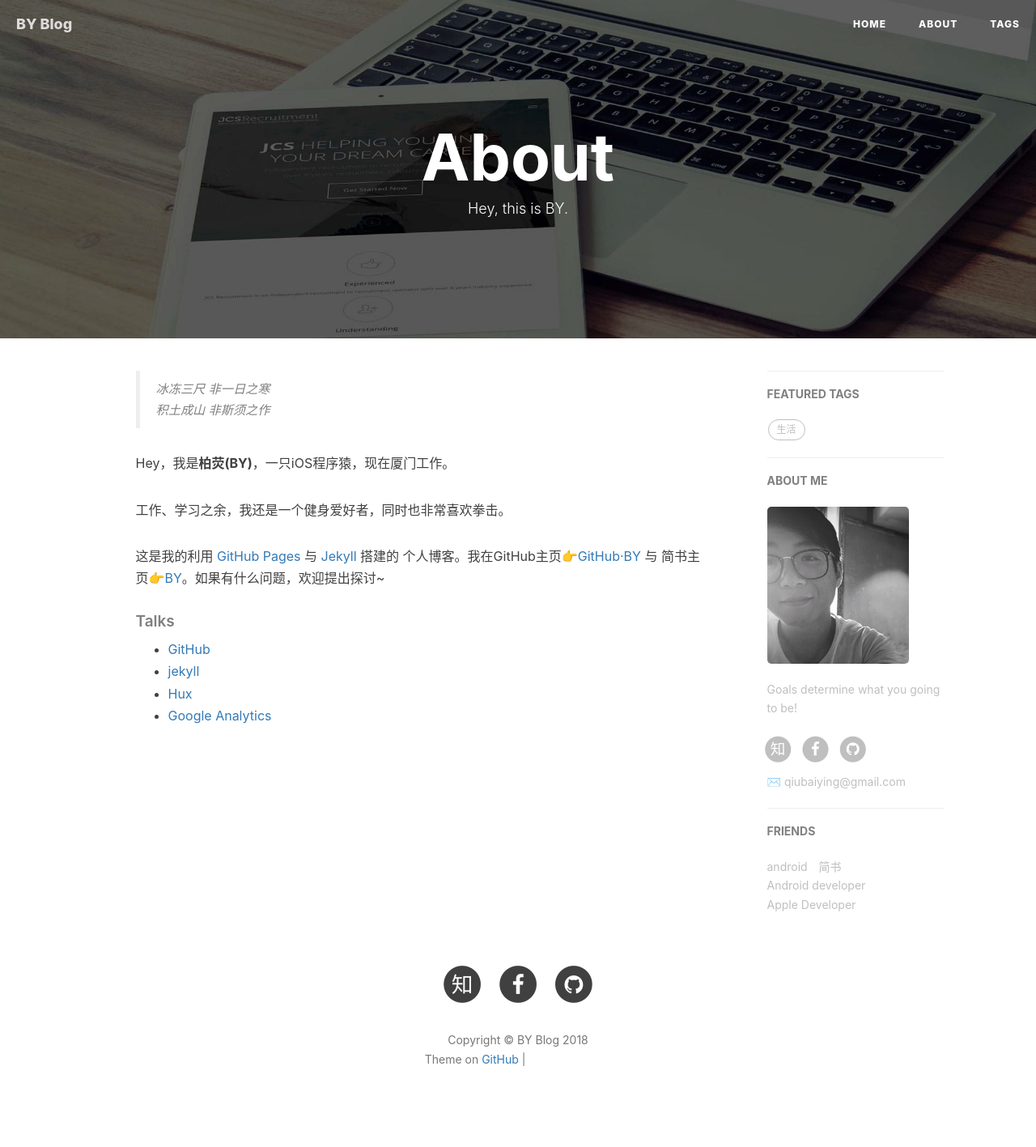
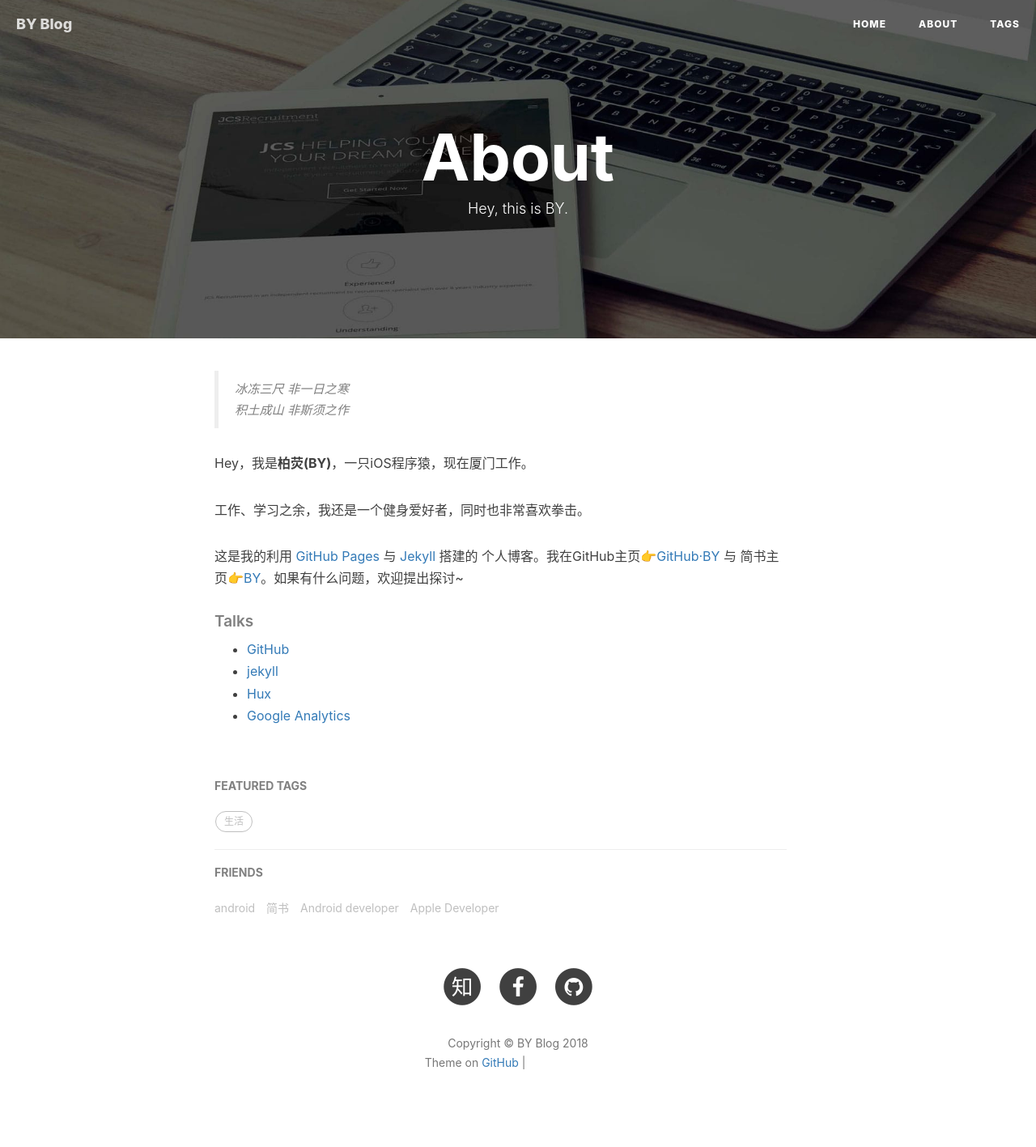
Before and after one commit to MR-GuoQing/blog, a Jekyll site: the page built from about.html, in a window 1280 px wide. Shown: the whole page at 81% size. Built offline with Jekyll 4.4.1, drawn with Linux system fonts in a browser that asks for light colours; nearby versions of some CDN libraries; comment, search, counter and statistics services are not loaded; grey boxes are pictures that could not be loaded.

Commit message:
Update _config.yml

```diff
--- a/_config.yml
+++ b/_config.yml
@@ -1,18 +1,18 @@
 # Site settings
 title: BY Blog
 SEOTitle: MR-GuoQing的博客 | guoqing Blog
-header-img: img/post-bg-desk.jpg
-email: qiubaiying@gmail.com
+header-img: img/bg-index.jpg
+email: guoqing.zhang.1990@gmail.com
 description: "Every failure is leading towards success."
 keyword: " MR-GuoQing, zhangguoqing, 张国庆, android, java, java script,ios"
 url: "http://mr-guoqing.github.io"          # your host, for absolute URL
 baseurl: ""      # for example, '/blog' if your blog hosted on 'host/blog'
-github_repo: "https://github.com/qiubaiying/qiubaiying.github.io.git" # you code repository
+github_repo: "https://github.com/mr-guoqing/mr-guoqing.github.io.git" # you code repository
 
 # Sidebar settings
-sidebar: true                           # whether or not using Sidebar.
-sidebar-about-description: "Goals determine what you going to be!"
-sidebar-avatar: /img/about-BY-gentle.jpg      # use absolute URL, seeing it's used in both `/` and `/about/`
+sidebar: false                           # whether or not using Sidebar.
+sidebar-about-description: "keep going"
+sidebar-avatar: /img/about-gentle.jpg      # use absolute URL, seeing it's used in both `/` and `/about/`
 
 
 
```
